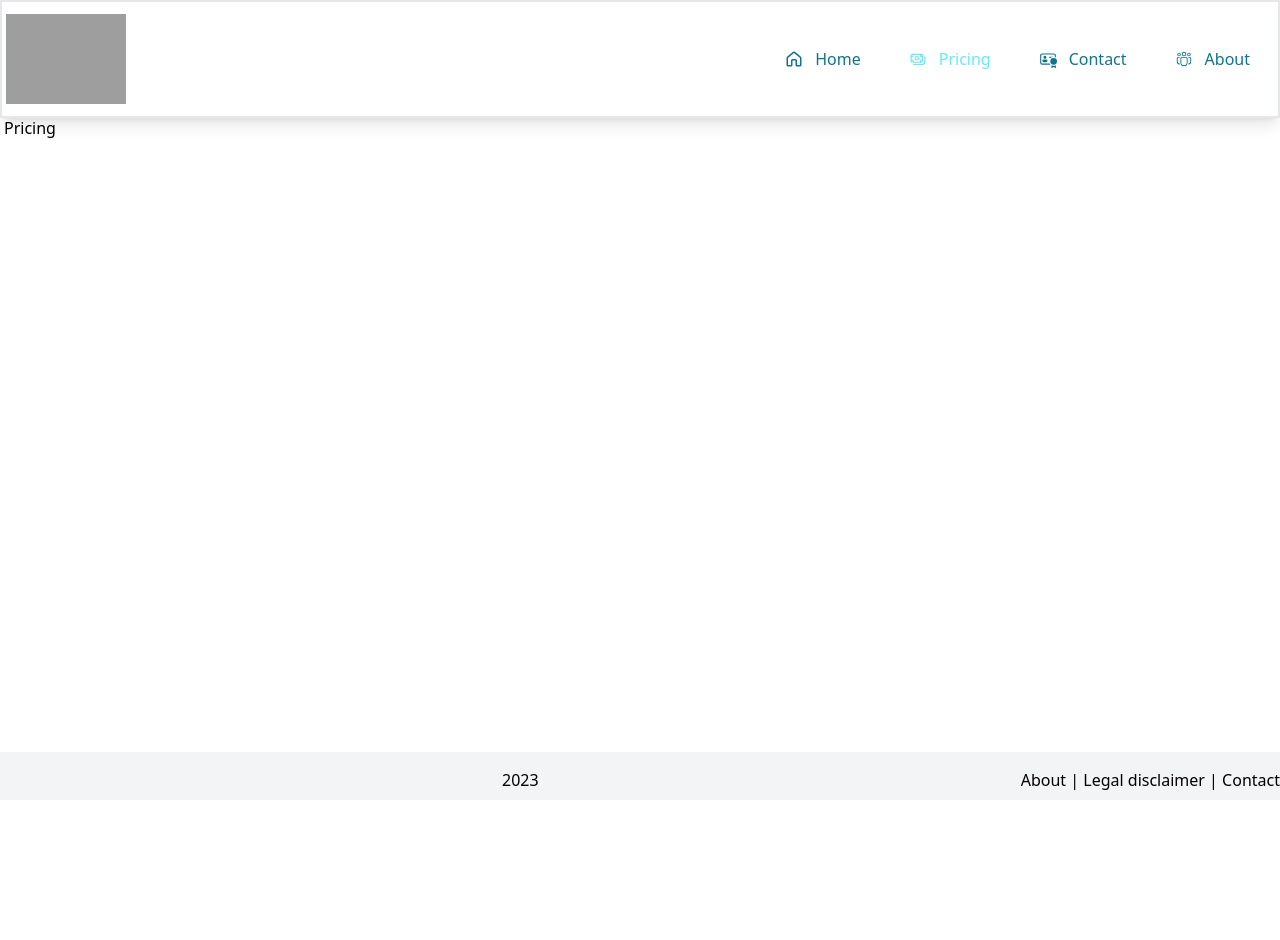
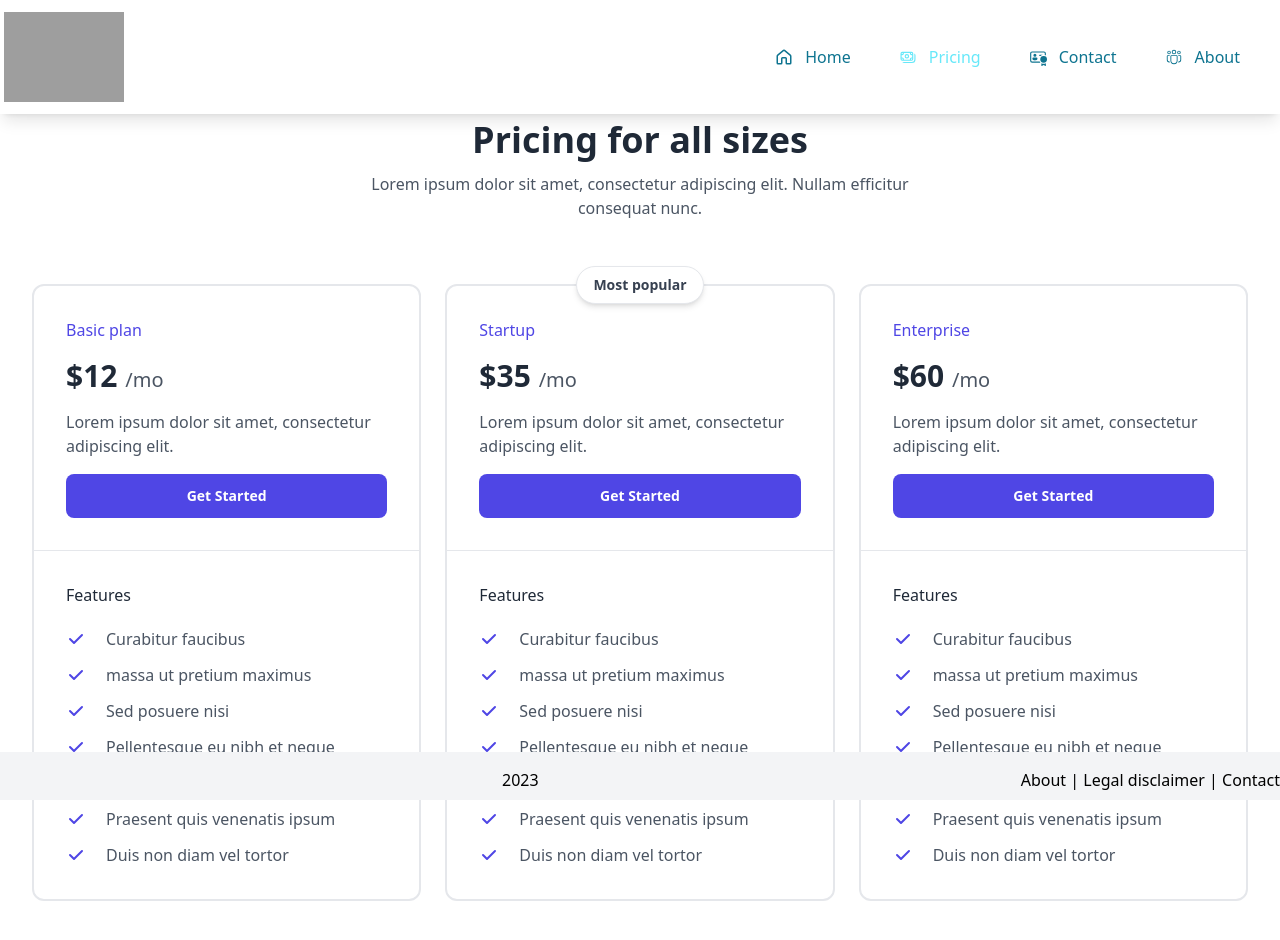
Before and after one commit to AndreasKarz/ReactStarterTemplate, a React (Vite) app: page /pricing in a window 1280 px wide. Shown: the top 940 px of the page. Before the commit the page ends 800 px from the top, so only its background shows below. Built offline with nearby package versions, Linux system fonts and the light colour scheme; grey boxes are pictures that could not be loaded; some icons are missing.

Commit message:
- optimize CSS - Add axios to Preisliste - Fix NavBar

```diff
--- /dev/null
+++ b/public/data/plans.de.json
@@ -0,0 +1,47 @@
+[
+	{
+		"name": "Basis Plan",
+		"desc": "Lorem ipsum dolor sit amet, consectetur adipiscing elit.",
+		"price": 12,
+		"isMostPop": false,
+		"features": [
+			"Curabitur faucibus",
+			"massa ut pretium maximus",
+			"Sed posuere nisi",
+			"Pellentesque eu nibh et neque",
+			"Suspendisse a leo",
+			"Praesent quis venenatis ipsum",
+			"Duis non diam vel tortor"
+		]
+	},
+	{
+		"name": "Startup",
+		"desc": "Lorem ipsum dolor sit amet, consectetur adipiscing elit.",
+		"price": 35,
+		"isMostPop": true,
+		"features": [
+			"Curabitur faucibus",
+			"massa ut pretium maximus",
+			"Sed posuere nisi",
+			"Pellentesque eu nibh et neque",
+			"Suspendisse a leo",
+			"Praesent quis venenatis ipsum",
+			"Duis non diam vel tortor"
+		]
+	},
+	{
+		"name": "Enterprise",
+		"desc": "Lorem ipsum dolor sit amet, consectetur adipiscing elit.",
+		"price": 60,
+		"isMostPop": false,
+		"features": [
+			"Curabitur faucibus",
+			"massa ut pretium maximus",
+			"Sed posuere nisi",
+			"Pellentesque eu nibh et neque",
+			"Suspendisse a leo",
+			"Praesent quis venenatis ipsum",
+			"Duis non diam vel tortor"
+		]
+	}
+]
--- /dev/null
+++ b/public/data/plans.en.json
@@ -0,0 +1,47 @@
+[
+	{
+		"name": "Basic plan",
+		"desc": "Lorem ipsum dolor sit amet, consectetur adipiscing elit.",
+		"price": 12,
+		"isMostPop": false,
+		"features": [
+			"Curabitur faucibus",
+			"massa ut pretium maximus",
+			"Sed posuere nisi",
+			"Pellentesque eu nibh et neque",
+			"Suspendisse a leo",
+			"Praesent quis venenatis ipsum",
+			"Duis non diam vel tortor"
+		]
+	},
+	{
+		"name": "Startup",
+		"desc": "Lorem ipsum dolor sit amet, consectetur adipiscing elit.",
+		"price": 35,
+		"isMostPop": true,
+		"features": [
+			"Curabitur faucibus",
+			"massa ut pretium maximus",
+			"Sed posuere nisi",
+			"Pellentesque eu nibh et neque",
+			"Suspendisse a leo",
+			"Praesent quis venenatis ipsum",
+			"Duis non diam vel tortor"
+		]
+	},
+	{
+		"name": "Enterprise",
+		"desc": "Lorem ipsum dolor sit amet, consectetur adipiscing elit.",
+		"price": 60,
+		"isMostPop": false,
+		"features": [
+			"Curabitur faucibus",
+			"massa ut pretium maximus",
+			"Sed posuere nisi",
+			"Pellentesque eu nibh et neque",
+			"Suspendisse a leo",
+			"Praesent quis venenatis ipsum",
+			"Duis non diam vel tortor"
+		]
+	}
+]
--- a/public/locales/de/translation.json
+++ b/public/locales/de/translation.json
@@ -3,6 +3,13 @@
 		"seo": {
 			"title": "Wir erledigen das, was ihre Entwickler nicht gerne tun!",
 			"description": "Welche Entwickler schreiben schon gerne Tests?",
+			"keywords": "Kontakt, Testen, Software, Test, Automatisiert, Playwright, Selenium, Specflow"
+		}
+	},
+	"pricing": {
+		"seo": {
+			"title": "Unsere Preise lassen sich sehen",
+			"description": "Wählen sie aus unseren Paketen das passende aus",
 			"keywords": "Kontakt, Testen, Software, Test, Automatisiert, Playwright, Selenium, Specflow"
 		}
 	},
--- a/public/locales/en/translation.json
+++ b/public/locales/en/translation.json
@@ -3,6 +3,13 @@
 		"seo": {
 			"title": "We do what their developers hate to do!",
 			"description": "What developer likes to write tests?",
+			"keywords": "Kontakt, Testen, Software, Test, Automatisiert, Playwright, Selenium, Specflow"
+		}
+	},
+	"pricing": {
+		"seo": {
+			"title": "We have fantastic prices!",
+			"description": "Wählen sie aus unseren Paketen das passende aus",
 			"keywords": "Kontakt, Testen, Software, Test, Automatisiert, Playwright, Selenium, Specflow"
 		}
 	},
--- a/src/components/NavBar.tsx
+++ b/src/components/NavBar.tsx
@@ -18,10 +18,10 @@ export default function NavBar() {
 	];
 
 	return (
-		<nav className='bg-white/90 backdrop-blur-md shadow-lg w-full border-2 border-black-100 z-50'>
-			<div className='items-center px-1 max-w-screen-xl mx-auto md:flex md:px-1'>
+		<nav className='bg-white/90 backdrop-blur-md shadow-lg fixed left-0 right-0 top-0 z-50'>
+			<div className='items-center px-4 max-w-screen-xl mx-auto md:flex md:px-1 md:pr-4'>
 				<div className='flex items-center justify-between py-1 md:py-3 md:block '>
-					<a href='javascript:void(0)'>
+					<a href='/'>
 						<img
 							src='https://www.floatui.com/logo.svg'
 							width={120}
@@ -77,6 +77,7 @@ export default function NavBar() {
 								<li
 									key={idx}
 									className='mx-4'
+									onClick={() => setState(!state)}
 								>
 									<NavBarLink
 										to={item.path}
--- a/src/index.css
+++ b/src/index.css
@@ -2,6 +2,13 @@
 @tailwind components;
 @tailwind utilities;
 
+/* https://dev.to/mnathani/two-lines-of-css-that-boosts-7x-rendering-performance-4mjd */
+section {
+	content-visibility: auto;
+	contain-intrinsic-size: 1px 5000px;
+}
+
+/* Find a better solution with tailwind? */
 nav a.active,
 footer a.active {
 	color: #67e8f9;
@@ -13,15 +20,3 @@ footer {
 	right: 0;
 	left: 0;
 }
-
-nav {
-	position: fixed;
-	top: 0;
-	right: 0;
-	left: 0;
-}
-
-body {
-	padding: 80px 0 80px 0;
-	overflow: scroll;
-}
--- a/src/pages/Home.tsx
+++ b/src/pages/Home.tsx
@@ -17,7 +17,7 @@ export default function Home() {
 					content="{t('home.seo.keywords')}"
 				></meta>
 			</Helmet>
-			<div className='px-3 max-w-screen-xl mx-auto mt-4 md:px-0 md:mt-9'>
+			<div className='px-3 max-w-screen-xl mx-auto md:px-0 mt-0 md:mt-14'>
 				<section>
 					<div className='py-28 gap-12 overflow-hidden md:flex'>
 						<div className='flex-1 space-y-5'>
--- a/src/pages/Pricing.tsx
+++ b/src/pages/Pricing.tsx
@@ -1,7 +1,106 @@
-import useSetDocumentTitle from '../hooks/useSetDocumentTitle';
+import { Helmet } from 'react-helmet-async';
+import { useTranslation } from 'react-i18next';
+import axios from 'axios';
+import { useEffect, useState } from 'react';
 
 export default function Pricing() {
-	useSetDocumentTitle({ separator: '-', reverse: true });
+	const { t, i18n } = useTranslation();
+	const [plans, setPlans] = useState([]);
 
-	return <div className='px-1 max-w-screen-xl mx-auto mt-4 md:px-1 md:mt-9'>Pricing</div>;
+	useEffect(() => {
+		axios
+			.get(`/data/plans.${i18n.language}.json`)
+			.then((res) => {
+				setPlans(res.data);
+			})
+			.catch((err) => {
+				console.log(err);
+			});
+	}, [i18n.language]);
+
+	return (
+		<>
+			<Helmet>
+				<title>{t('pricing.seo.title')}</title>
+				<meta
+					name='description'
+					content="{t('pricing.seo.description')}"
+				></meta>
+				<meta
+					name='keywords'
+					content="{t('pricing.seo.keywords')}"
+				></meta>
+			</Helmet>
+			<div className='px-3 max-w-screen-xl mx-auto md:px-0 mt-5 md:mt-16'>
+				<section className='py-14'>
+					<div className='max-w-screen-xl mx-auto px-4 text-gray-600 md:px-8'>
+						<div className='relative max-w-xl mx-auto sm:text-center'>
+							<h3 className='text-gray-800 text-3xl font-semibold sm:text-4xl'>
+								Pricing for all sizes
+							</h3>
+							<div className='mt-3 max-w-xl'>
+								<p>
+									Lorem ipsum dolor sit amet, consectetur adipiscing elit. Nullam efficitur
+									consequat nunc.
+								</p>
+							</div>
+						</div>
+						<div className='mt-16 justify-center gap-6 sm:grid sm:grid-cols-2 sm:space-y-0 lg:grid-cols-3'>
+							{plans.map((item, idx) => (
+								<div
+									key={idx}
+									className={`relative flex-1 flex items-stretch flex-col rounded-xl border-2 mt-6 sm:mt-0 ${
+										item.isMostPop ? 'mt-10' : ''
+									}`}
+								>
+									{item.isMostPop ? (
+										<span className='w-32 absolute -top-5 left-0 right-0 mx-auto px-3 py-2 rounded-full border shadow-md bg-white text-center text-gray-700 text-sm font-semibold'>
+											Most popular
+										</span>
+									) : (
+										''
+									)}
+									<div className='p-8 space-y-4 border-b'>
+										<span className='text-indigo-600 font-medium'>{item.name}</span>
+										<div className='text-gray-800 text-3xl font-semibold'>
+											${item.price} <span className='text-xl text-gray-600 font-normal'>/mo</span>
+										</div>
+										<p>{item.desc}</p>
+										<button className='px-3 py-3 rounded-lg w-full font-semibold text-sm duration-150 text-white bg-indigo-600 hover:bg-indigo-500 active:bg-indigo-700'>
+											Get Started
+										</button>
+									</div>
+									<ul className='p-8 space-y-3'>
+										<li className='pb-2 text-gray-800 font-medium'>
+											<p>Features</p>
+										</li>
+										{item.features.map((featureItem, idx) => (
+											<li
+												key={idx}
+												className='flex items-center gap-5'
+											>
+												<svg
+													xmlns='http://www.w3.org/2000/svg'
+													className='h-5 w-5 text-indigo-600'
+													viewBox='0 0 20 20'
+													fill='currentColor'
+												>
+													<path
+														fillRule='evenodd'
+														d='M16.707 5.293a1 1 0 010 1.414l-8 8a1 1 0 01-1.414 0l-4-4a1 1 0 011.414-1.414L8 12.586l7.293-7.293a1 1 0 011.414 0z'
+														clipRule='evenodd'
+													></path>
+												</svg>
+												{featureItem}
+											</li>
+										))}
+									</ul>
+								</div>
+							))}
+						</div>
+					</div>
+				</section>
+			</div>
+		</>
+	);
 }
```
